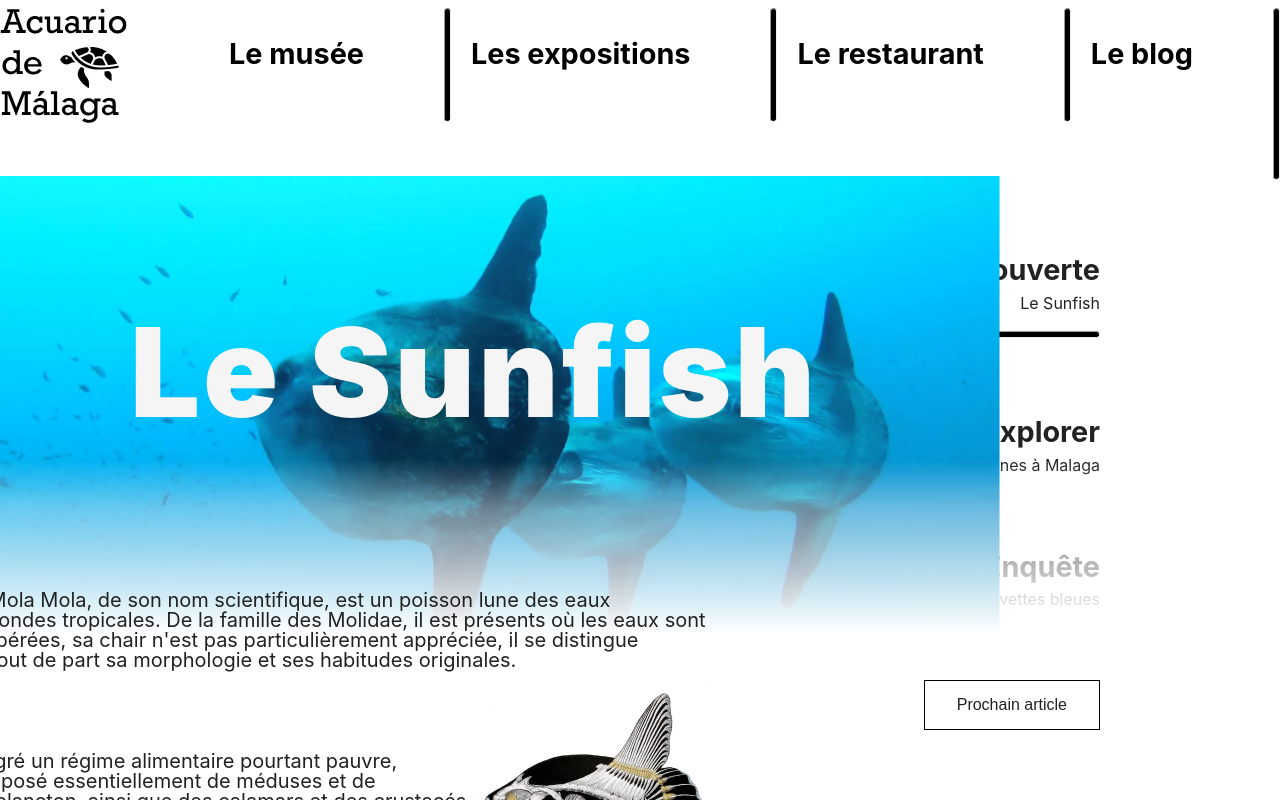
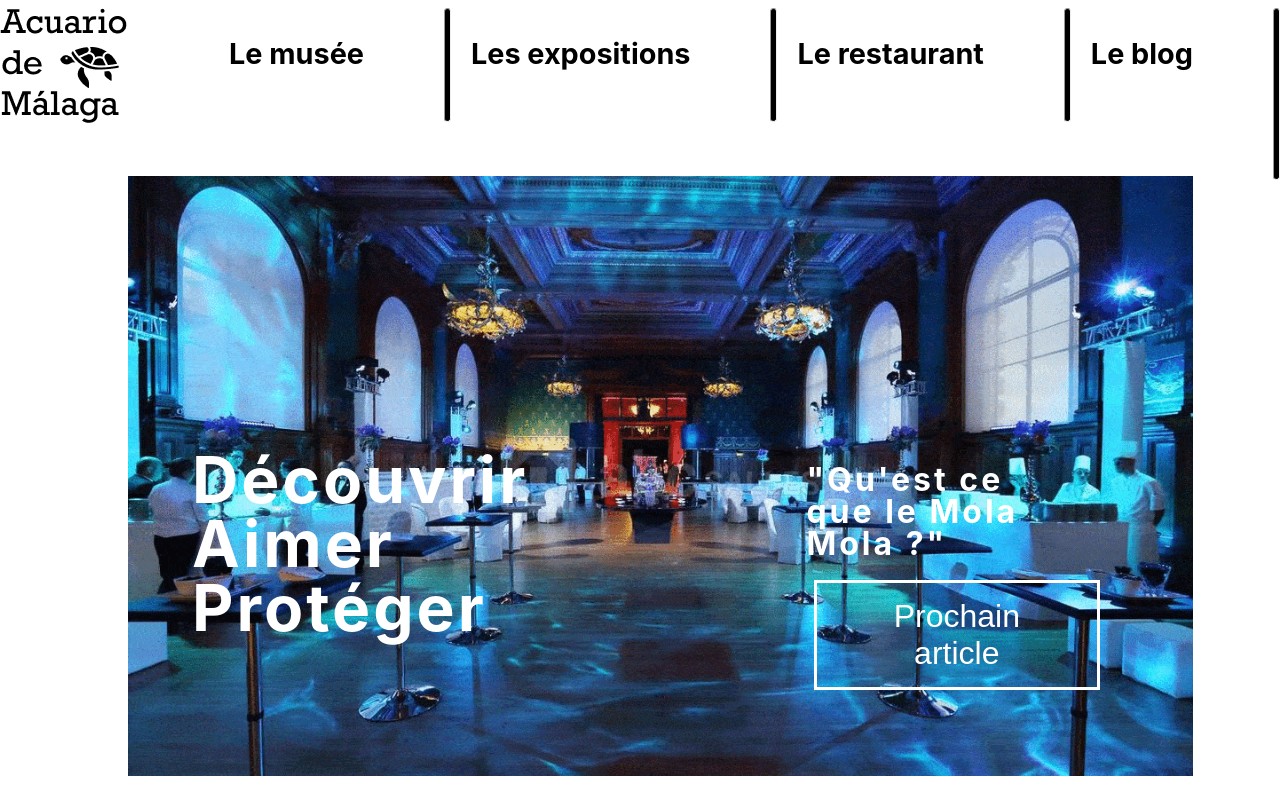
Before and after one commit to KalaniM/Acuario-de-Malaga, a React (Create React App) app: page /redirect in a window 1280 px wide. Shown: the top 800 px of the page. Built offline with nearby package versions, Linux system fonts and the light colour scheme.

Commit message:
add landing

```diff
--- a/src/App.css
+++ b/src/App.css
@@ -140,3 +140,54 @@ aside hr {
   background-color: black;
   border-radius: 10px;
 }
+
+
+.landing img {
+  width: auto;
+  height: 75vh;
+  margin-left: 10vw;
+  /* border: solid 10px black; */
+}
+.landing .content-left {
+  position: absolute;
+  bottom: 20%;
+  left: 15vw;
+  letter-spacing: 3px;
+  color: white;
+  font-size: 4em;
+  font-weight: bolder;
+}
+.landing .content-right h2{
+  background-color: transparent;
+  position: absolute;
+  bottom: 30%;
+  left: 63%;
+  letter-spacing: 3px;
+  color: white;
+  font-size: 2em;
+  font-weight: bolder;
+  max-width: 17vw;
+}
+
+.landing .button {
+  background-color: transparent;
+  border: none;
+  padding: 15px 32px;
+  text-align: center;
+  text-decoration: none;
+  display: inline-block;
+  border: solid 3px white;
+  font-size: 16px;
+  transition: all 0.5s ease;
+  color: white;
+  margin-top: 20px;
+  position: absolute;
+  top: 70%;
+  left: 62%;
+  font-size: 2em;
+}
+.landing .button:hover {
+  background-color: white;
+  color: black;
+
+}
--- a/src/App.js
+++ b/src/App.js
@@ -1,19 +1,14 @@
 import React from 'react';
 import './App.css';
 import Nav from './comp/nav';
-import Article from './comp/article';
-import OtherArticles from './comp/otherArticles';
+import Landing from './comp/landing';
 
 function App() {
   return ( <div className="App">
     <header className="App-header">
       <Nav/>
     </header>
-    <div className="App-homepage"></div>
-    <div className="App-article">
-      <Article/>
-      <OtherArticles/>
-    </div>
+    <Landing/>
   </div> );
 }
 
--- /dev/null
+++ b/src/comp/landing.jsx
@@ -0,0 +1,24 @@
+import React, { PureComponent } from 'react';
+import { molette } from '../img';
+
+
+
+class Landing extends PureComponent {
+  render() {
+    return ( <div className="landing">
+      <img alt="gif" src={molette}/>
+      <div class="content-left">
+        <h2>Découvrir</h2>
+        <h2>Aimer</h2>
+        <h2>Protéger</h2>
+      </div>
+      <div class="content-right">
+        <h2>"Qu'est ce que le Mola Mola ?"</h2>
+        <button class="button" href="./redirect.jsx">Prochain article</button>
+      </div>
+    </div>
+    )
+  }
+};
+
+export default Landing
--- a/src/img/index.js
+++ b/src/img/index.js
@@ -2,3 +2,4 @@ export { default as MolaMola } from "./molaMola.png";
 export { default as Logo } from "./logo.png";
 export { default as birdOnMola } from "./birdOnMola.png";
 export { default as skeletonMola } from "./skeletonMola.png";
+export { default as molette } from "./molette.gif";
```
Also changed, not shown: src/comp/redirect.jsx (added, +20 -0 lines), src/img/molette.gif (added).
